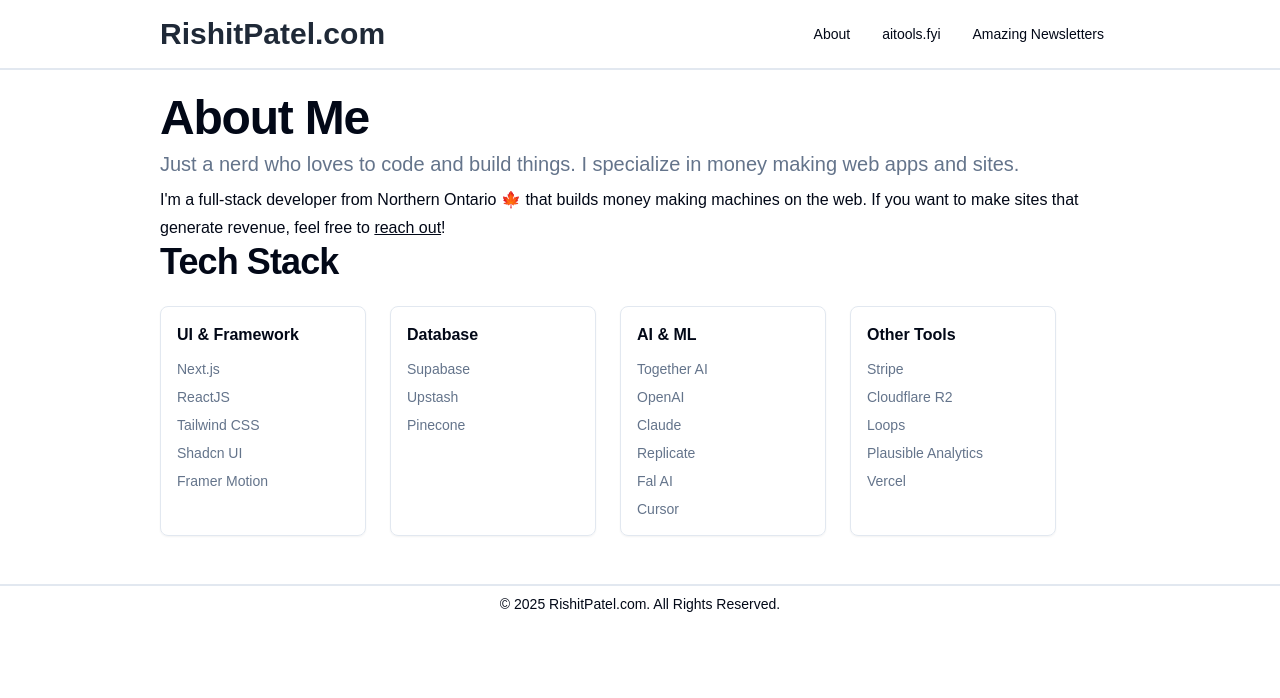
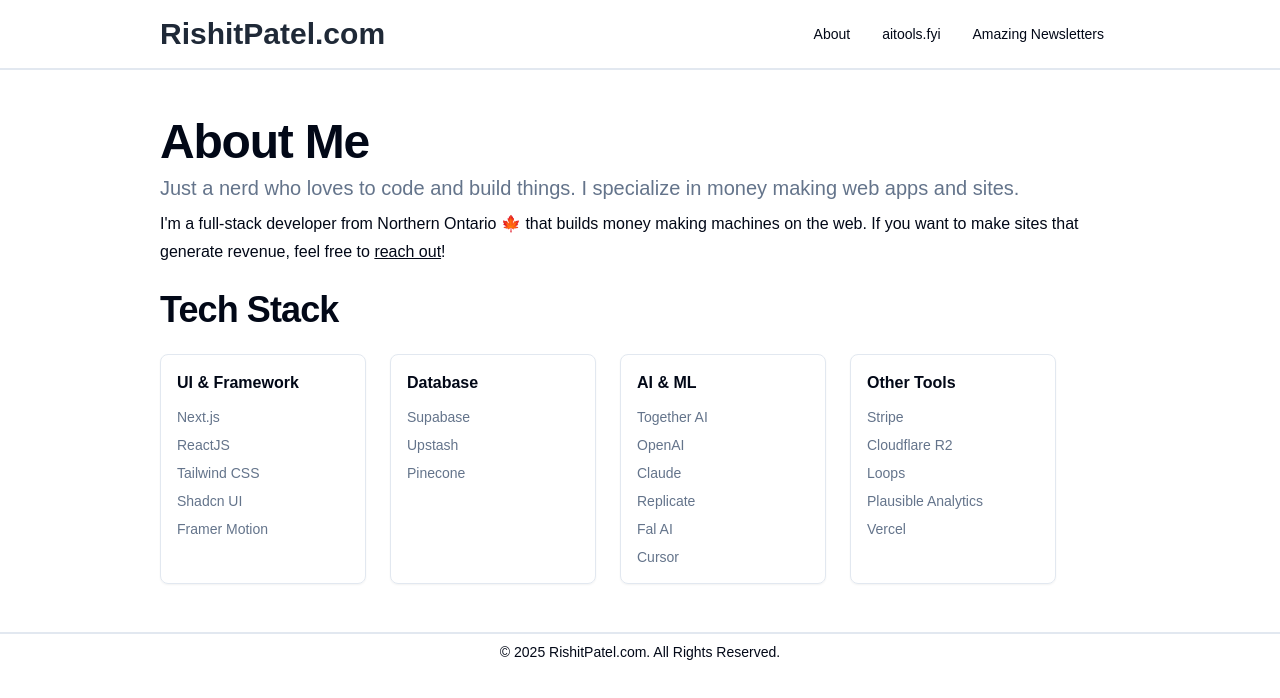
Before and after one commit to imrishit98/rishitpatel.com, a Next.js app: page /about in a window 1280 px wide. Shown: the top 698 px of the page. Built offline with nearby package versions, Linux system fonts and the light colour scheme; a web font is replaced by a local one.

Commit message:
Update AboutHero component styling in AboutPage

```diff
--- a/src/components/ui/about/hero.js
+++ b/src/components/ui/about/hero.js
@@ -10,7 +10,7 @@ export function AboutHero() {
       initial={{ opacity: 0, y: 20 }}
       animate={{ opacity: 1, y: 0 }}
       transition={{ duration: 0.6 }}
-      className='space-y-2'>
+      className='space-y-2 py-6'>
       <H1>About Me</H1>
       <P className='text-xl text-muted-foreground'>
         Just a nerd who loves to code and build things. I specialize in money making web
```
